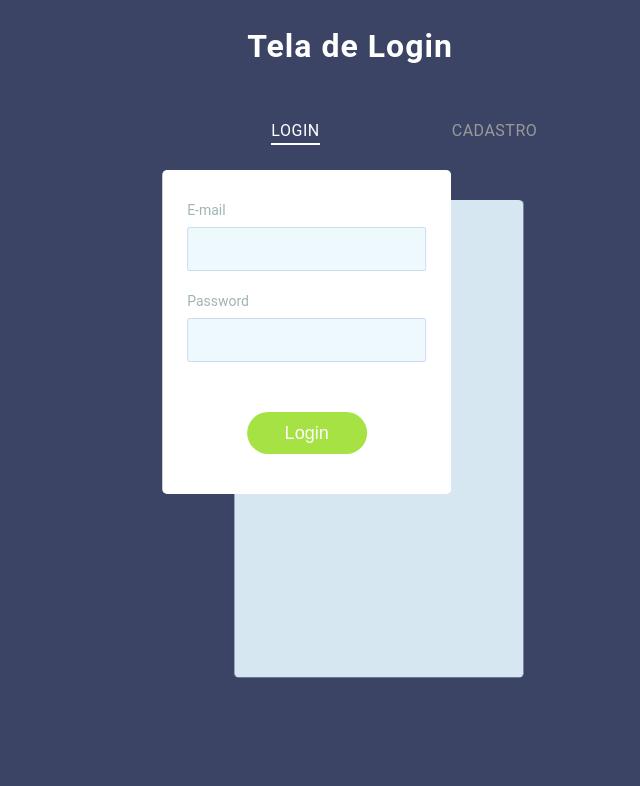
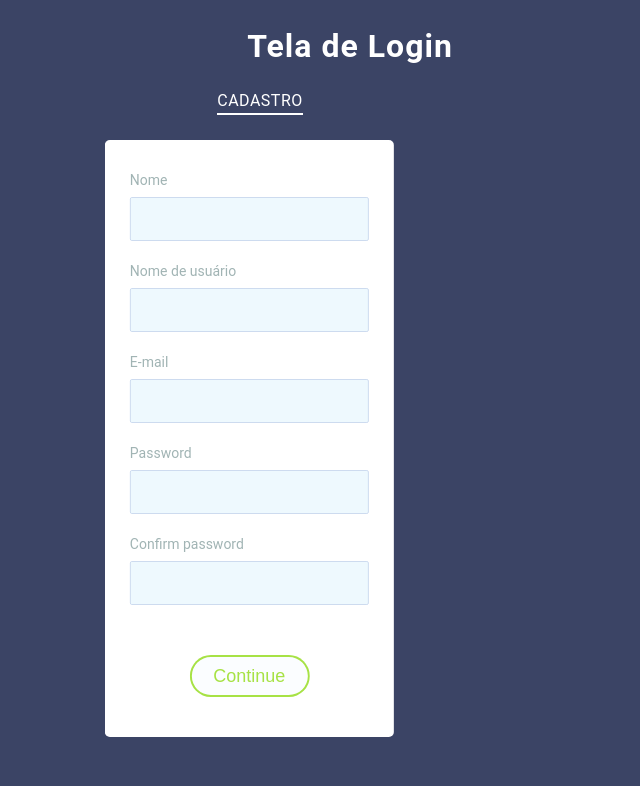
Before and after one commit to UniversidadeDeVassouras/labproghiper-uvasspress, a Flask app: page /login in a window 1280 px wide. Shown: the top 786 px of the page, without its empty margins (290-930 px from the left). Run offline with Flask 2, Linux system fonts and the light colour scheme.

Commit message:
Feat: Cadastro Administrador
feito o cadastro do administrador, sendo forçado ao iniciar o projeto, cair direto na tela de cadastro. caso o sistema reconheça um usuario ativo, o sistema redireciona esse usuario direto para a tela de login.

```diff
--- a/application/controller/login_controller.py
+++ b/application/controller/login_controller.py
@@ -28,4 +28,6 @@ def cadastro ():
 
 @app.route('/login')
 def login_user():
-    return render_template('login.html')
+    usuario = current_app.config ['usuario_dao']
+    check_user = usuario.exibir()
+    return render_template('login.html', check_user = check_user)
--- a/application/model/dao/usuarioDAO.py
+++ b/application/model/dao/usuarioDAO.py
@@ -1,4 +1,4 @@
-from application.model.entity.autor import Autor
+from application.model.entity.administrador import Administrador
 class UsuarioDAO:
     def __init__ (self):
         self._users  = []
@@ -12,7 +12,7 @@ class UsuarioDAO:
                 return "Email Já Cadastrado"
 
         if senha == confirmar_senha:
-            autor = Autor(nome, nome_usuario, email, senha)
+            autor = Administrador(nome, nome_usuario, email, senha)
             self._users.append(autor)
             autor.set_id(len(self._users))
             return "Cadastro Efetuado"
@@ -20,8 +20,8 @@ class UsuarioDAO:
     def logar_usuario(self, email, senha):
         for autor in self._users:
             if autor.get_email() == email and autor.get_password() == senha:
-                return False
-        return True
+                return True
+        return False
 
     def exibir(self):
         return self._users
--- a/application/model/entity/autor.py
+++ b/application/model/entity/administrador.py
@@ -1,4 +1,4 @@
-class Autor:
+class Administrador:
     def __init__(self, nome, nome_usuario, email, senha):
         self._nome = nome
         self._nome_usuario = nome_usuario
--- a/application/view/template/login.html
+++ b/application/view/template/login.html
@@ -19,16 +19,18 @@
 
     <section class="forms-section">
         <h1 class="section-title">Tela de Login</h1>
+
+        {% if check_user %}
         <div class="forms">
 
-            <div class="form-wrapper is-active">
+            <div class="form-wrapper {% if check_user %} is-active {%endif%}" id="form-wrapper1">
                 <button type="button" class="switcher switcher-login">
           Login
           <span class="underline"></span>
         </button>
                 <form class="form form-login" action="{{url_for('logado')}}" method="POST">
                     <fieldset>
-                        <legend>Porfavor, entre com seu email e senha .</legend>
+                        <legend>Por favor, entre com seu email e senha .</legend>
                         <div class="input-block">
                             <label for="login-email">E-mail</label>
                             <input name="login-email" id="login-email" type="email" required>
@@ -41,7 +43,12 @@
                     <button type="submit" class="btn-login">Login</button>
                 </form>
             </div>
-            <div class="form-wrapper">
+            {%endif%}
+
+            <!-- form 2-->
+            {% if not check_user %}
+
+            <div class="form-wrapper {%if not check_user %} is-active {%endif%}" id="form-wrapper2">
                 <button type="button" class="switcher switcher-signup">
           Cadastro
           <span class="underline"></span>
@@ -73,27 +80,31 @@
                     <button type="submit" class="btn-signup">Continue</button>
                 </form>
             </div>
+            {% endif %}
+            <!-- end form 2 -->
         </div>
-        <div id = "cadastro-efetuado">
+        <div id="cadastro-efetuado">
             {{cadastrar_usuario}}
         </div>
     </section>
     <script src="{{url_for('static', filename = 'js/login.js')}}"></script>
 
+    <!--
     <script>
-        function submitForm(formElement){
+        function submitForm(formElement) {
             var formData = new FormData(formElement);
             var xhr = new XMLHttpRequest();
             xhr.open(formElement.method, formElement.action);
             xhr.onreadystatechange = function() {
-                if(xhr.readyState == 4 && xhr.status == 200) {
-                        document.getElementById('cadastro-efetuado').innerHTML = xhr.response;
+                if (xhr.readyState == 4 && xhr.status == 200) {
+                     document.getElementById('cadastro-efetuado').innerHTML = xhr.response;
                 };
             };
             xhr.send(formData);
             return false;
         }
     </script>
+    -->
 
 </body>
 
```
